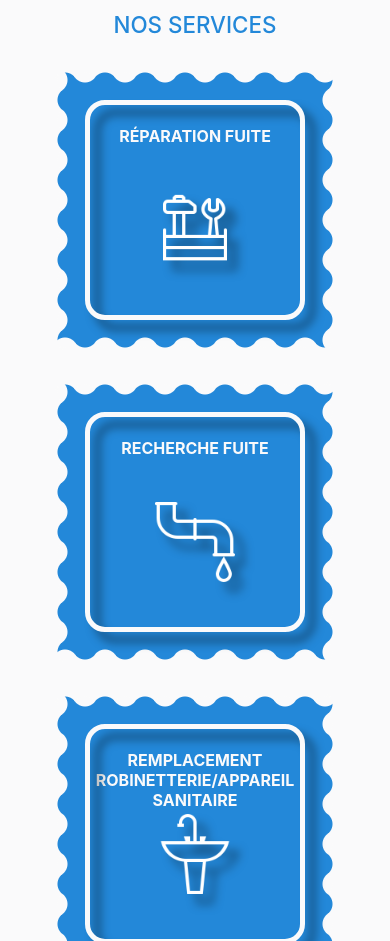
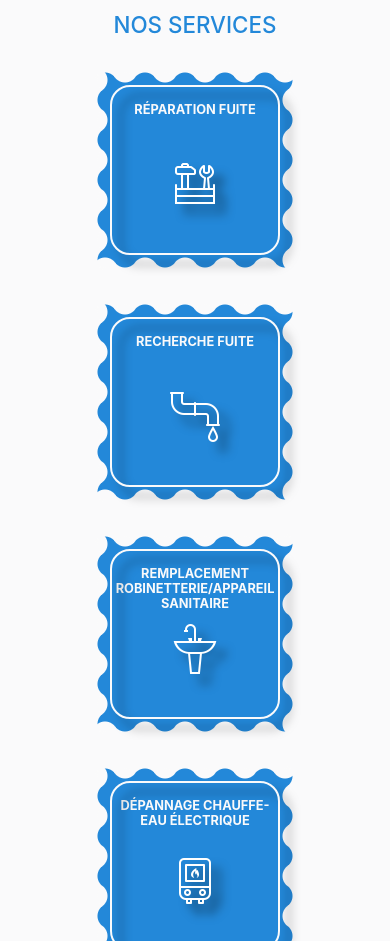
Before and after one commit to Tylyfox/JC-PLOMBERIE, a React (Create React App) app: page / in a window 390 px wide. Shown: the part 627-1568 px from the top of the page. Built offline with nearby package versions, Linux system fonts and the light colour scheme.

Commit message:
add responsive for services

```diff
--- a/src/components/card/CardService.scss
+++ b/src/components/card/CardService.scss
@@ -29,7 +29,7 @@
 }
 
 .container .box::before {
-    content: '';
+  content: "";
   position: absolute;
   inset: 30px 30px 30px 30px;
   border-radius: 20px;
@@ -99,30 +99,38 @@
 .container .box span {
   position: absolute;
   inset: 0;
-    rotate: calc(var(--i) * 90deg)
+  rotate: calc(var(--i) * 90deg);
 }
 
 .container .box span::before {
-    content: '';
+  content: "";
   position: absolute;
   bottom: 0;
   width: 100%;
   background-repeat: repeat;
   height: 15px;
-    background-image: radial-gradient(circle at 10px 15px, var(--primary-color) 12px, transparent 13px);
+  background-image: radial-gradient(
+    circle at 10px 15px,
+    var(--primary-color) 12px,
+    transparent 13px
+  );
   background-size: 40px 20px;
   animation: animate 0.5s linear infinite;
   animation-play-state: paused;
 }
 
 .container .box span::after {
-    content: '';
+  content: "";
   position: absolute;
   bottom: 0;
   width: 100%;
   background-repeat: repeat;
   height: 10px;
-    background-image: radial-gradient(circle at 10px -5px, transparent 12px, var(--primary-color) 13px);
+  background-image: radial-gradient(
+    circle at 10px -5px,
+    transparent 12px,
+    var(--primary-color) 13px
+  );
   background-size: 20px 20px;
   animation: animate 0.5s linear infinite;
   animation-play-state: paused;
@@ -141,3 +149,87 @@
     background-position: 40px 0;
   }
 }
+
+@media screen and (max-width: 600px) {
+  .container {
+    position: relative;
+    display: flex;
+    flex-direction: row;
+    gap: 20px;
+    .box {
+      position: relative;
+      top: 0;
+      padding: 5px;
+      width: 200px;
+      height: 200px;
+      display: flex;
+      justify-content: flex-start;
+      align-items: center;
+      flex-direction: column;
+      background: var(--secondary-color);
+      transition: 0.5s;
+
+      img {
+        position: absolute;
+        top: 90px;
+        z-index: 1;
+        max-width: 50px;
+        transition: 0.5s;
+        filter: drop-shadow(10px 10px 5px rgba(0, 0, 0, 0.5));
+      }
+    }
+  }
+}
+
+@media screen and (max-width: 600px) {
+  .container .box::before {
+    inset: 15px 15px 15px 15px;
+    border: 2px solid var(--primary-color);
+  }
+}
+
+@media screen and (max-width: 600px) {
+  .container .box .content {
+    display: flex;
+    justify-content: center;
+    align-items: center;
+    flex-direction: column;
+    transition: 0.5s;
+    text-align: center;
+    padding: 0.5rem;
+    margin: 0.5rem;
+
+    h2 {
+      font-size: 0.8rem;
+      color: var(--primary-color);
+      text-align: center;
+      text-transform: uppercase;
+      margin-top: 0.7rem;
+    }
+
+    p {
+      flex: 1;
+      opacity: 0;
+      color: var(--primary-color);
+      text-align: center;
+      font-size: 0.6rem;
+    }
+
+    a {
+      opacity: 0;
+      position: relative;
+      top: 20px;
+      background: var(--primary-color);
+      padding: 0.5rem;
+      color: #333;
+      border-radius: 20px;
+      font-weight: 500;
+      font-size: 0.7rem;
+      text-transform: uppercase;
+      text-decoration: none;
+      cursor: pointer;
+      z-index: 3;
+      box-shadow: 10px 10px 5px rgba(0, 0, 0, 0.5);
+    }
+  }
+}
```
Lines whose indentation alone changed are shown as unchanged.
